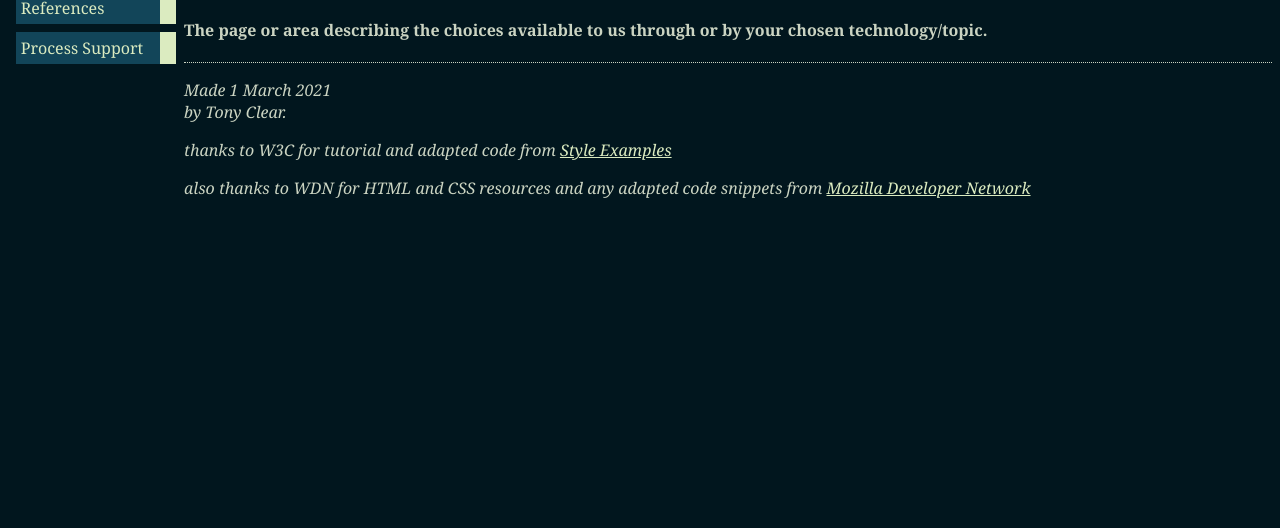
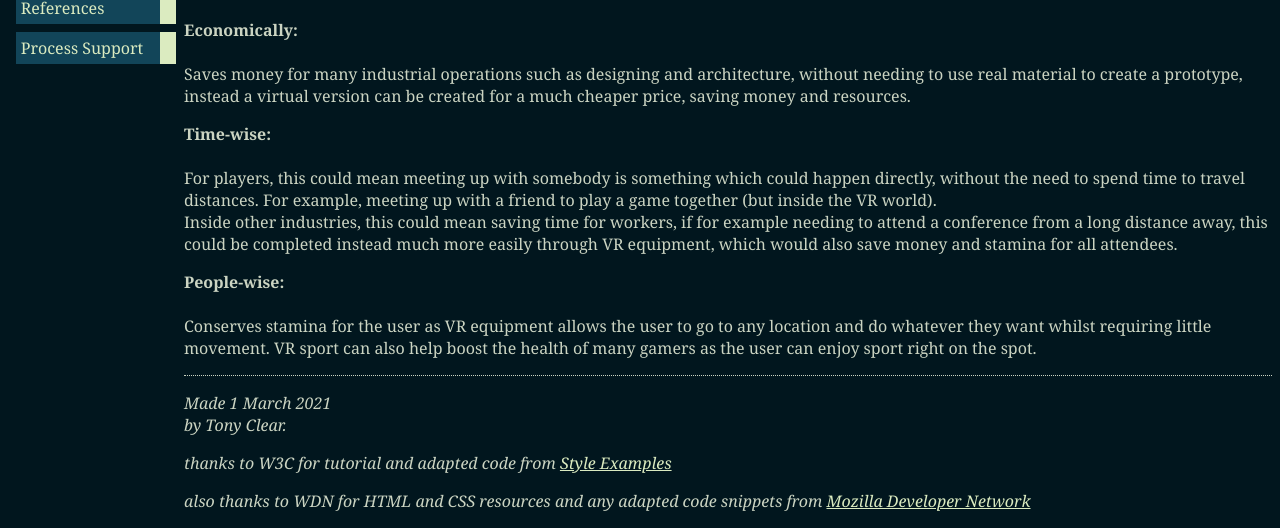
Before and after one commit to pendevx/pendevx.github.io, a plain HTML site: page misc/choices.html in a window 1280 px wide. Shown: the part 307-835 px from the top of the page. Before the commit the page ends 800 px from the top, so only its background shows below. Drawn offline with Linux system fonts and the light colour scheme.

Commit message:
Completed choices.html

```diff
--- a/misc/choices.html
+++ b/misc/choices.html
@@ -6,7 +6,7 @@
 </head>
 
 <body>
-<img src="../images/csg4ed-small.png" alt="Enhancing Social Good in Computing"
+<img src="../images/csg4ed-small.png" alt="Enhancing Social Good in Computing" />
 <!-- Site navigation menu -->
 
 <ul class="navbar">
@@ -23,13 +23,37 @@
 <!-- Main content -->
 <h1>Technology Choices</h1>
 
-
-</ul><h4><p>The page or area describing the choices available to us through or by your chosen technology/topic.<p></h4>
+<div class="choices">
+	<div class="column">
+		<p>
+			<b>Economically:</b><br><br>
+			Saves money for many industrial operations such as designing and architecture, without needing to use real material to create a prototype, instead
+			a virtual version can be created for a much cheaper price, saving money and resources.
+		</p>
+	</div>
+	<div class="column">
+		<p>
+			<b>Time-wise:</b><br><br>
+			For players, this could mean meeting up with somebody is something which could happen directly, without the need to spend time to travel distances.
+			For example, meeting up with a friend to play a game together (but inside the VR world).<br>
+			Inside other industries, this could mean saving time for workers, if for example needing to attend a conference from a long distance away,
+			this could be completed instead much more easily through VR equipment, which would also save money and stamina for all attendees.
+		</p>
+	</div>
+	<div class="column">
+		<p>
+			<b>People-wise:</b><br><br>
+			Conserves stamina for the user as VR equipment allows the user to go to any location and do whatever they want whilst requiring little movement.
+			VR sport can also help boost the health of many gamers as the user can enjoy sport right on the spot.
+		</p>
+	</div>
+</div>
 
 <!-- Sign and date the page, it's only polite! -->
 <address>Made 1 March 2021<br>
-  by Tony Clear.</address>
+	by Tony Clear.
+</address>
 
 	<p><em>thanks to W3C for tutorial and adapted code from <a href="https://www.w3.org/Style/Examples/011/firstcss.en.html">Style Examples</a></p></em>
-<p><em>also thanks to WDN for HTML and CSS resources and any adapted code snippets from <a href= "https://developer.mozilla.org/en-US/docs/Web">Mozilla Developer Network</a></p></em
+	<p><em>also thanks to WDN for HTML and CSS resources and any adapted code snippets from <a href= "https://developer.mozilla.org/en-US/docs/Web">Mozilla Developer Network</a></p></em>
 </html>
```
Lines whose indentation alone changed are shown as unchanged.
